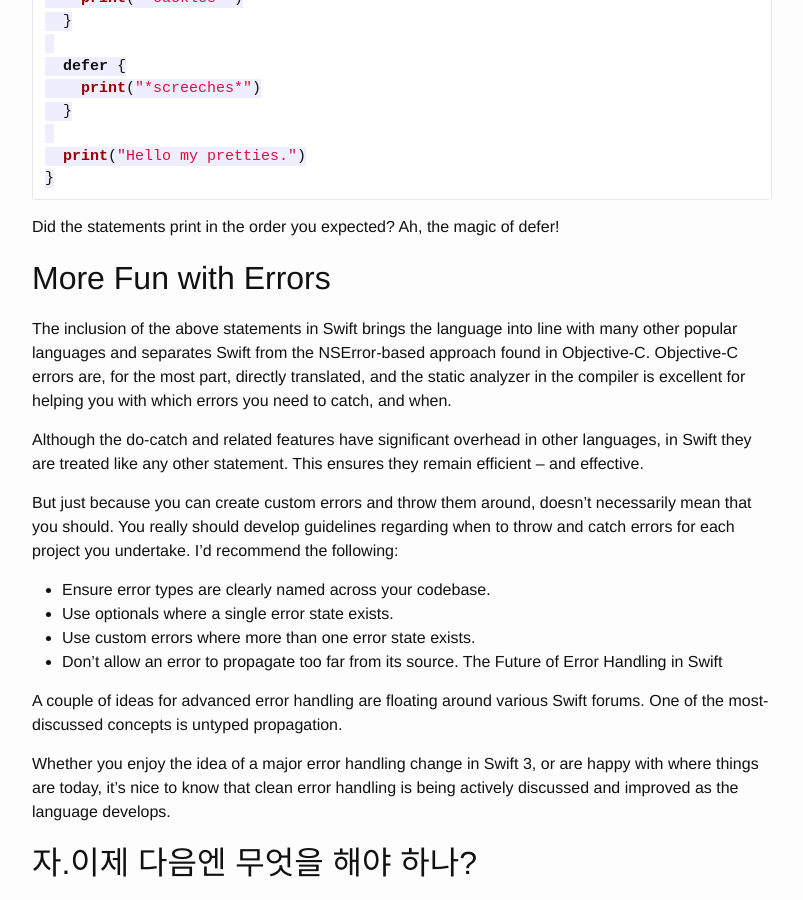
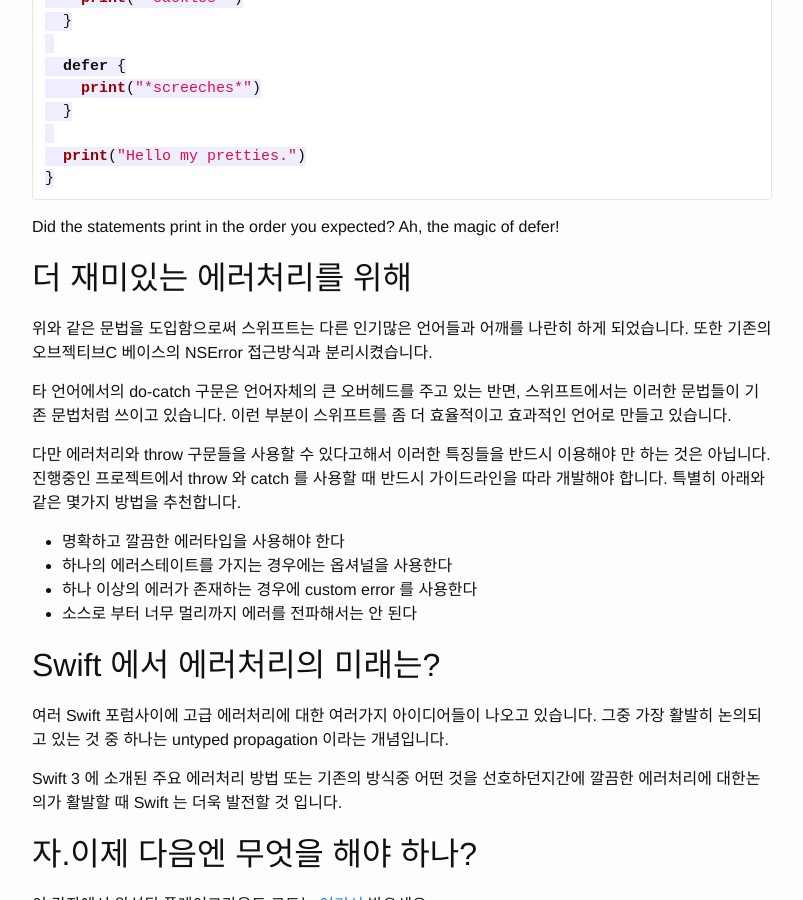
Before and after one commit to hallomuze/hallomuze.github.io, a Jekyll site: the page built from _posts/2016-07-26-swift2-error-handling.markdown, in a window 1280 px wide and 900 px high, scrolled down 14030 px. Shown: the whole window, without its empty margins (238-1041 px from the left). Built offline with Jekyll 4.4.1, drawn with Linux system fonts in a browser that asks for light colours.

Commit message:
Post update: Swift2 Error Handling

````diff
--- a/_posts/2016-07-26-swift2-error-handling.markdown
+++ b/_posts/2016-07-26-swift2-error-handling.markdown
@@ -609,23 +609,25 @@ func speak() {
 ```
 Did the statements print in the order you expected? Ah, the magic of defer!
 
-## More Fun with Errors
+## 더 재미있는 에러처리를 위해
 
-The inclusion of the above statements in Swift brings the language into line with many other popular languages and separates Swift from the NSError-based approach found in Objective-C. Objective-C errors are, for the most part, directly translated, and the static analyzer in the compiler is excellent for helping you with which errors you need to catch, and when.
+위와 같은 문법을 도입함으로써 스위프트는 다른 인기많은 언어들과 어깨를 나란히 하게  되었습니다. 또한  기존의 오브젝티브C 베이스의 NSError 접근방식과 분리시켰습니다.
 
-Although the do-catch and related features have significant overhead in other languages, in Swift they are treated like any other statement. This ensures they remain efficient – and effective.
+타 언어에서의 do-catch 구문은 언어자체의 큰 오버헤드를 주고 있는 반면, 스위프트에서는 이러한 문법들이 기존 문법처럼 쓰이고 있습니다. 이런 부분이 스위프트를 좀 더 효율적이고 효과적인 언어로 만들고 있습니다.
 
-But just because you can create custom errors and throw them around, doesn’t necessarily mean that you should. You really should develop guidelines regarding when to throw and catch errors for each project you undertake. I’d recommend the following:
+다만 에러처리와 throw 구문들을 사용할 수 있다고해서 이러한 특징들을 반드시 이용해야 만 하는 것은 아닙니다. 진행중인 프로젝트에서 throw 와 catch 를 사용할 때 반드시 가이드라인을 따라 개발해야 합니다. 특별히 아래와 같은 몇가지 방법을 추천합니다.
 
-* Ensure error types are clearly named across your codebase.
-* Use optionals where a single error state exists.
-* Use custom errors where more than one error state exists.
-* Don’t allow an error to propagate too far from its source.
-The Future of Error Handling in Swift
+* 명확하고 깔끔한 에러타입을 사용해야 한다
+* 하나의 에러스테이트를 가지는 경우에는 옵셔널을 사용한다
+* 하나 이상의 에러가 존재하는 경우에 custom error 를 사용한다
+* 소스로 부터 너무 멀리까지 에러를 전파해서는 안 된다
 
-A couple of ideas for advanced error handling are floating around various Swift forums. One of the most-discussed concepts is untyped propagation.
+## Swift 에서 에러처리의 미래는?
 
-Whether you enjoy the idea of a major error handling change in Swift 3, or are happy with where things are today, it’s nice to know that clean error handling is being actively discussed and improved as the language develops.
+여러 Swift 포럼사이에 고급 에러처리에 대한 여러가지 아이디어들이 나오고 있습니다. 그중 가장 활발히 논의되고 있는 것 중 하나는 untyped propagation 이라는 개념입니다.
+
+Swift 3 에 소개된 주요 에러처리 방법 또는 기존의 방식중 어떤 것을 선호하던지간에 깔끔한 에러처리에 대한논의가 활발할 때 Swift 는 더욱 발전할 것 입니다.
+
 
 
 ## 자.이제 다음엔 무엇을 해야 하나?
````
